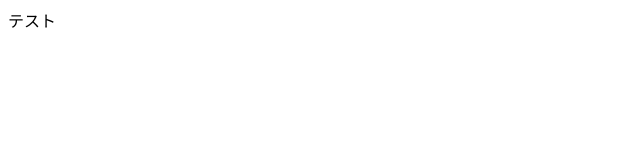
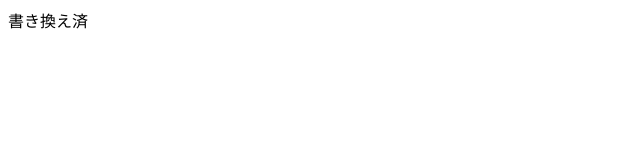
Before and after one commit to Ti-KM/20230421-git_test, a plain HTML site: page index.html in a window 1280 px wide. Shown: the full height of the page, 0-640 px from the left. Drawn offline with Linux system fonts and the light colour scheme.

Commit message:
html更新
テスト
↓
書き換え済

```diff
--- a/index.html
+++ b/index.html
@@ -4,6 +4,6 @@
   <meta charset="utf-8">
   <title>タイトル</title>
   <body>
-    テスト
+    書き換え済
   </body>
 </html>
```
